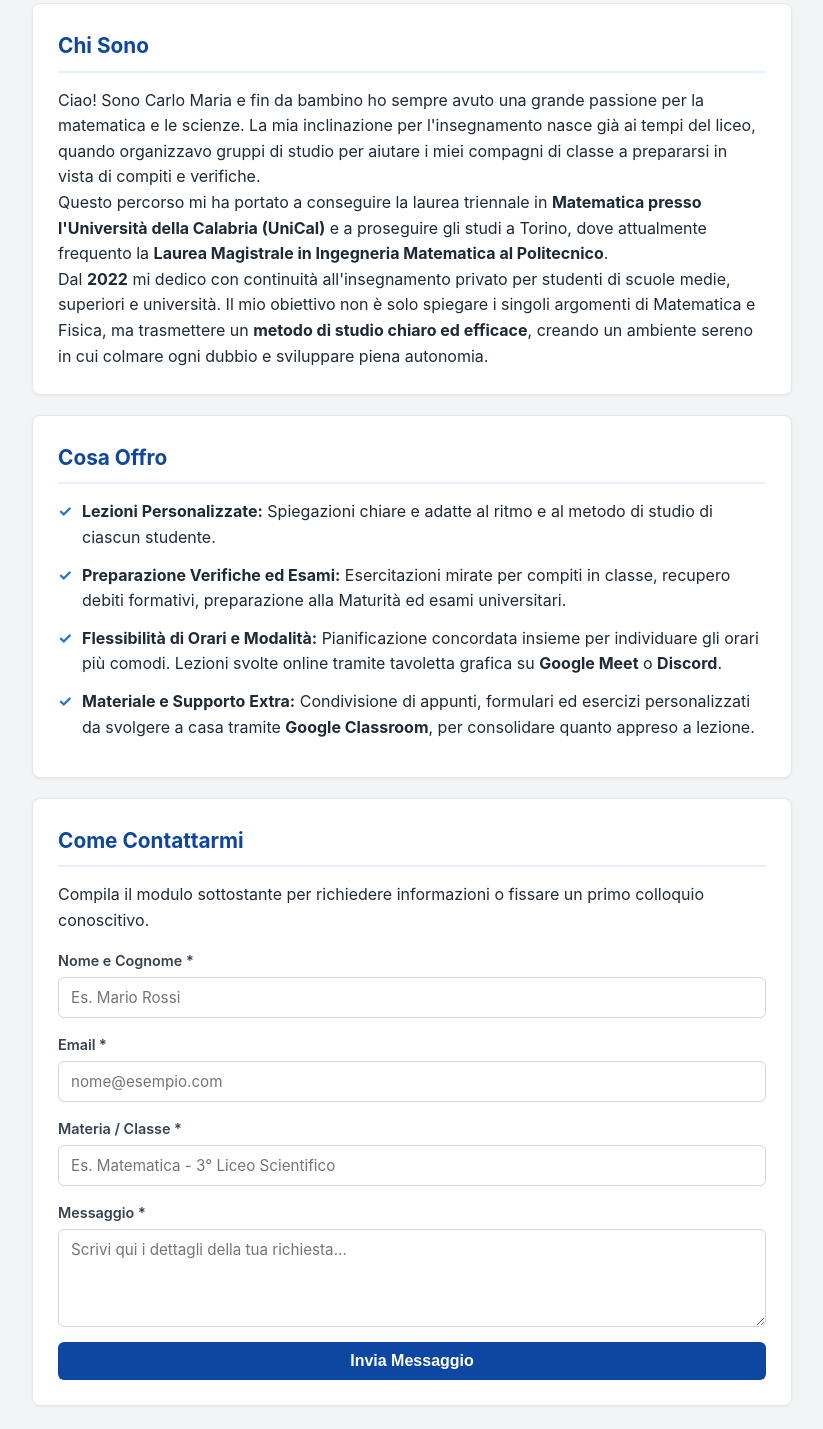
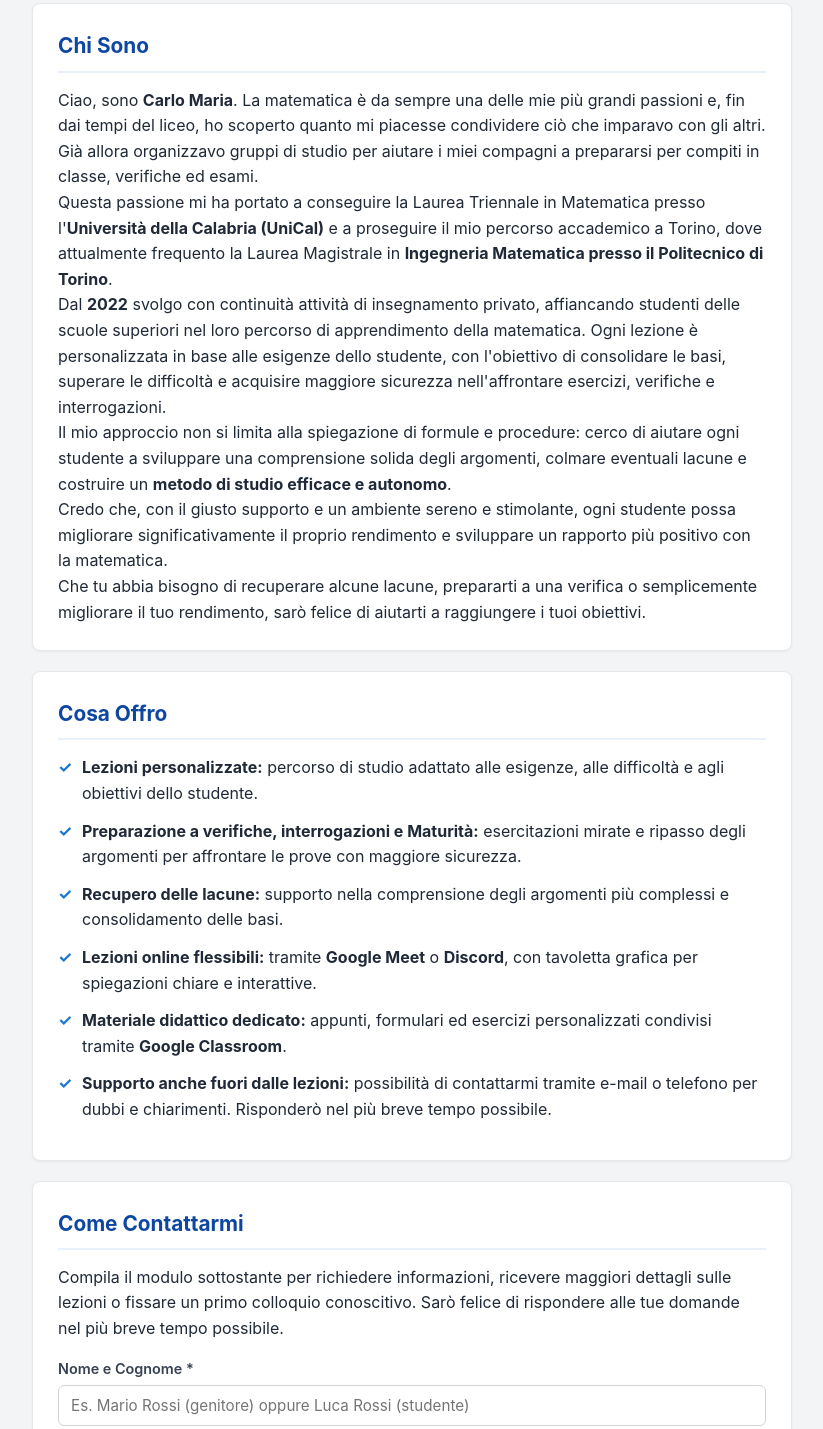
Before and after one commit to Carlo2110/sito-ripetizioni, a plain HTML site: page index.html in a window 1280 px wide. Shown: the part 548-1977 px from the top of the page, without its empty margins (228-1051 px from the left). Drawn offline with Linux system fonts and the light colour scheme.

Commit message:
Update testo
Miglioramento testo pagina, tolto scuole medie e università, tolto fisica e sistemato il contenuto dei testi delle section

```diff
--- a/index.html
+++ b/index.html
@@ -10,8 +10,8 @@
 
   <!-- Open Graph per Anteprima WhatsApp e Social -->
   <meta property="og:type" content="website">
-  <meta property="og:title" content="Carlo Maria Piccolo | Ripetizioni Matematica e Fisica">
-  <meta property="og:description" content="Lezioni private e ripetizioni su misura per scuole medie, superiori e università.">
+  <meta property="og:title" content="Carlo Maria Piccolo | Ripetizioni Matematica">
+  <meta property="og:description" content="Lezioni private e ripetizioni su misura per scuole medie e superiori.">
   <meta property="og:url" content="https://carlomariaripetizioni.it/">
   <meta property="og:image" content="https://carlomariaripetizioni.it/imgs/logo_cerchio_anteprima.png">
 
@@ -28,7 +28,7 @@
       </div>
       <div class="profile-info">
         <h1 class="name">Carlo Maria Piccolo</h1>
-        <p class="tagline">Ripetizioni di Matematica e Fisica</p>
+        <p class="tagline">Ripetizioni di Matematica</p>
         <p class="sub-tagline">Laureato in Matematica | Studente Magistrale in Ingegneria Matematica</p>
       </div>
     </div>
@@ -39,40 +39,75 @@
     <!-- Sezione Chi Sono -->
     <section class="card" id="chi-sono">
       <h2>Chi Sono</h2>
+
       <p>
-        Ciao! Sono Carlo Maria e fin da bambino ho sempre avuto una grande passione per la matematica e le scienze. La mia inclinazione per l'insegnamento nasce già ai tempi del liceo, quando organizzavo gruppi di studio per aiutare i miei compagni di classe a prepararsi in vista di compiti e verifiche.
+        Ciao, sono <strong>Carlo Maria</strong>. La matematica è da sempre una delle mie più grandi passioni e, fin dai tempi del liceo, ho scoperto quanto mi piacesse condividere ciò che imparavo con gli altri. Già allora organizzavo gruppi di studio per aiutare i miei compagni a prepararsi per compiti in classe, verifiche ed esami.
       </p>
+
       <p>
-        Questo percorso mi ha portato a conseguire la laurea triennale in <strong>Matematica presso l'Università della Calabria (UniCal)</strong> e a proseguire gli studi a Torino, dove attualmente frequento la <strong>Laurea Magistrale in Ingegneria Matematica al Politecnico</strong>.
+        Questa passione mi ha portato a conseguire la Laurea Triennale in Matematica presso l'<strong>Università della Calabria (UniCal)</strong> e a proseguire il mio percorso accademico a Torino, dove attualmente frequento la Laurea Magistrale in <strong>Ingegneria Matematica presso il Politecnico di Torino</strong>.
       </p>
+
       <p>
-        Dal <strong>2022</strong> mi dedico con continuità all'insegnamento privato per studenti di scuole medie, superiori e università. Il mio obiettivo non è solo spiegare i singoli argomenti di Matematica e Fisica, ma trasmettere un <strong>metodo di studio chiaro ed efficace</strong>, creando un ambiente sereno in cui colmare ogni dubbio e sviluppare piena autonomia.
+        Dal <strong>2022</strong> svolgo con continuità attività di insegnamento privato, affiancando studenti delle scuole superiori nel loro percorso di apprendimento della matematica. Ogni lezione è personalizzata in base alle esigenze dello studente, con l'obiettivo di consolidare le basi, superare le difficoltà e acquisire maggiore sicurezza nell'affrontare esercizi, verifiche e interrogazioni.
+      </p>
+
+      <p>
+        Il mio approccio non si limita alla spiegazione di formule e procedure: cerco di aiutare ogni studente a sviluppare una comprensione solida degli argomenti, colmare eventuali lacune e costruire un <strong>metodo di studio efficace e autonomo</strong>.
+      </p>
+
+      <p>
+        Credo che, con il giusto supporto e un ambiente sereno e stimolante, ogni studente possa migliorare significativamente il proprio rendimento e sviluppare un rapporto più positivo con la matematica.
+      </p>
+
+      <p>
+        Che tu abbia bisogno di recuperare alcune lacune, prepararti a una verifica o semplicemente migliorare il tuo rendimento, sarò felice di aiutarti a raggiungere i tuoi obiettivi.
       </p>
     </section>
 
     <!-- Sezione Cosa Offro -->
     <section class="card" id="cosa-offro">
       <h2>Cosa Offro</h2>
+
       <ul class="services-list">
+
         <li>
-          <strong>Lezioni Personalizzate:</strong> Spiegazioni chiare e adatte al ritmo e al metodo di studio di ciascun studente.
+          <strong>Lezioni personalizzate:</strong>
+          percorso di studio adattato alle esigenze, alle difficoltà e agli obiettivi dello studente.
         </li>
+
         <li>
-          <strong>Preparazione Verifiche ed Esami:</strong> Esercitazioni mirate per compiti in classe, recupero debiti formativi, preparazione alla Maturità ed esami universitari.
+          <strong>Preparazione a verifiche, interrogazioni e Maturità:</strong>
+          esercitazioni mirate e ripasso degli argomenti per affrontare le prove con maggiore sicurezza.
         </li>
+
         <li>
-          <strong>Flessibilità di Orari e Modalità:</strong> Pianificazione concordata insieme per individuare gli orari più comodi. Lezioni svolte online tramite tavoletta grafica su <strong>Google Meet</strong> o <strong>Discord</strong>.
+          <strong>Recupero delle lacune:</strong>
+          supporto nella comprensione degli argomenti più complessi e consolidamento delle basi.
         </li>
+
         <li>
-          <strong>Materiale e Supporto Extra:</strong> Condivisione di appunti, formulari ed esercizi personalizzati da svolgere a casa tramite <strong>Google Classroom</strong>, per consolidare quanto appreso a lezione.
+          <strong>Lezioni online flessibili:</strong>
+          tramite <strong>Google Meet</strong> o <strong>Discord</strong>, con tavoletta grafica per spiegazioni chiare e interattive.
         </li>
+
+        <li>
+          <strong>Materiale didattico dedicato:</strong>
+          appunti, formulari ed esercizi personalizzati condivisi tramite <strong>Google Classroom</strong>.
+        </li>
+
+        <li>
+          <strong>Supporto anche fuori dalle lezioni:</strong>
+          possibilità di contattarmi tramite e-mail o telefono per dubbi e chiarimenti. Risponderò nel più breve tempo possibile.
+        </li>
+
       </ul>
     </section>
 
     <!-- Sezione Come Contattarmi -->
     <section class="card" id="contatti">
       <h2>Come Contattarmi</h2>
-      <p>Compila il modulo sottostante per richiedere informazioni o fissare un primo colloquio conoscitivo.</p>
+      <p>Compila il modulo sottostante per richiedere informazioni, ricevere maggiori dettagli sulle lezioni o fissare un primo colloquio conoscitivo. Sarò felice di rispondere alle tue domande nel più breve tempo possibile.</p>
 
       <!-- Form gestito tramite FormSubmit -->
       <form action="https://formsubmit.co/carlomariaripetizioni@gmail.com" method="POST" class="contact-form">
@@ -91,17 +126,17 @@
 
         <div class="form-group">
           <label for="nome">Nome e Cognome *</label>
-          <input type="text" id="nome" name="nome" required placeholder="Es. Mario Rossi">
+          <input type="text" id="nome" name="nome" required placeholder="Es. Mario Rossi (genitore) oppure Luca Rossi (studente)">
         </div>
 
         <div class="form-group">
           <label for="email">Email *</label>
-          <input type="email" id="email" name="email" required placeholder="nome@esempio.com">
+          <input type="email" id="email" name="email" required placeholder="esempio@email.com">
         </div>
 
         <div class="form-group">
-          <label for="materia">Materia / Classe *</label>
-          <input type="text" id="materia" name="materia" required placeholder="Es. Matematica - 3° Liceo Scientifico">
+          <label for="materia">Argomenti / Classe *</label>
+          <input type="text" id="materia" name="materia" required placeholder="Es. 4° Liceo Scientifico - Trigonometria">
         </div>
 
         <div class="form-group">
```
